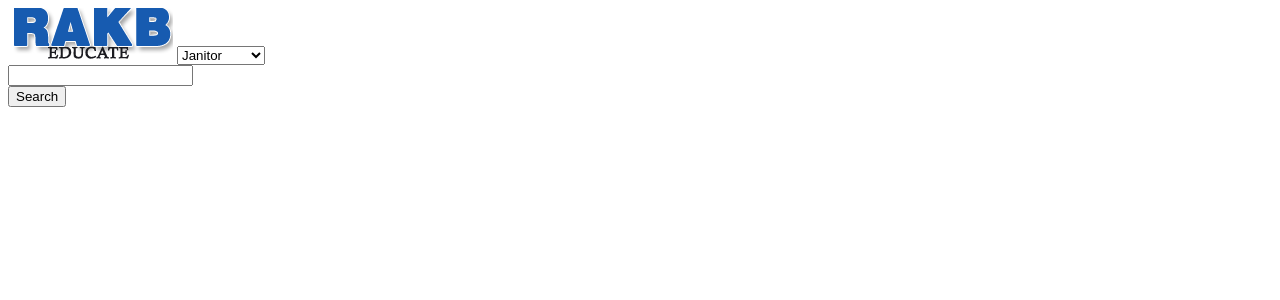
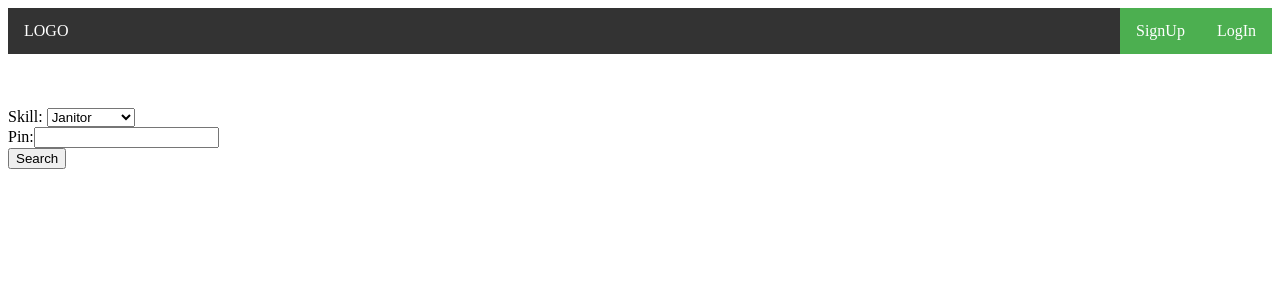
Before and after one commit to rajatsahu133/workersearch, a PHP site: page / in a window 1280 px wide. Shown: the top 300 px of the page. Run offline with PHP 8.4, Linux system fonts and the light colour scheme.

Commit message:
09/03/18

```diff
--- a/css/stylesheet.css
+++ b/css/stylesheet.css
@@ -1,32 +1,27 @@
-body {
-    background-color: lightblue;
+ul {
+    list-style-type: none;
+    margin: 0;
+    padding: 0;
+    overflow: hidden;
+    background-color: #333;
 }
 
-h1 {
-    color: navy;
-    margin-left: 20px;
-}
-.button {
-    background-color: #4CAF50; /* Green */
-    border: none;
-    color: white;
-    padding: 16px 200px;
-    text-align: center;
-    text-decoration: none;
-    display: inline-block;
-    font-size: 16px;
-    margin: 4px 200px;
-    -webkit-transition-duration: 0.4s; /* Safari */
-    transition-duration: 0.4s;
-    cursor: pointer;
-}
-.button5 {
-    background-color: white;
-    color: black;
-    border: 2px solid #555555;
+li {
+    float: left;
 }
 
-.button5:hover {
-    background-color: #555555;
+li a {
+    display: block;
     color: white;
+    text-align: center;
+    padding: 14px 16px;
+    text-decoration: none;
 }
+
+li a:hover:not(.active) {
+    background-color: #111;
+}
+
+.active {
+    background-color: #4CAF50;
+}
--- a/index.php
+++ b/index.php
@@ -9,9 +9,15 @@ include_once(__DIR__."/mysql/connection.php");
 <head>
   <title>Home</title>
 </head>
+  <link rel="stylesheet" type="text/css" href="css/stylesheet.css">
+<body >
 
-<body >
-  <img src="img/logo.png" float="right">
+  <ul>
+    <li><a href="index.php">LOGO</a></li>
+    <li style="float:right"><a class="active" href="LogIn.php">LogIn</a></li>
+    <li style="float:right"><a  class="active" href="SignUp.php">SignUp</a></li>
+  </ul>
+  <br><br><br>Skill:
   <select id="sel" align="middle">
     <option value="janitor">
       Janitor
@@ -29,7 +35,7 @@ include_once(__DIR__."/mysql/connection.php");
       Driver
     </option>
   </select><br>
-  <input type="text" name="Pin" id="pin"><br>
+    Pin:<input type="text" name="Pin" id="pin"><br>
   <button onclick=alert(document.getElementById("sel").value);>Search</button>
 
 </body>
```
Also changed, not shown: BackUp/stylesheet.css (added, +32 -0 lines), SignUp.php (added, +32 -0 lines).
